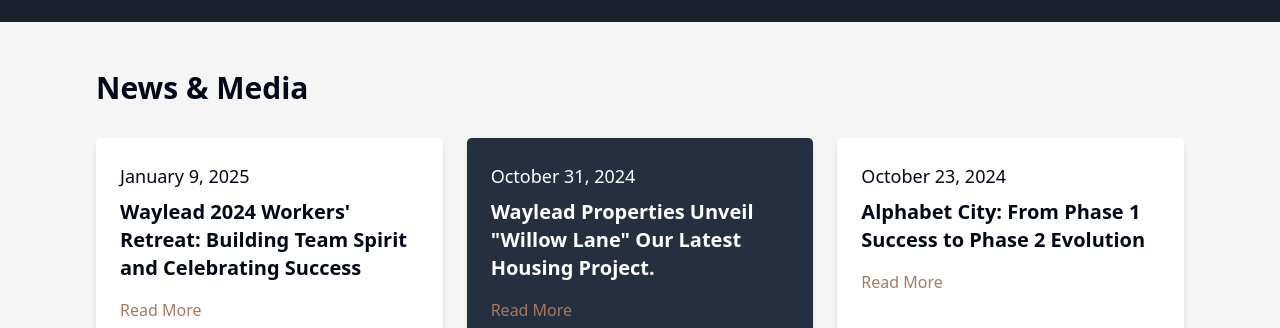
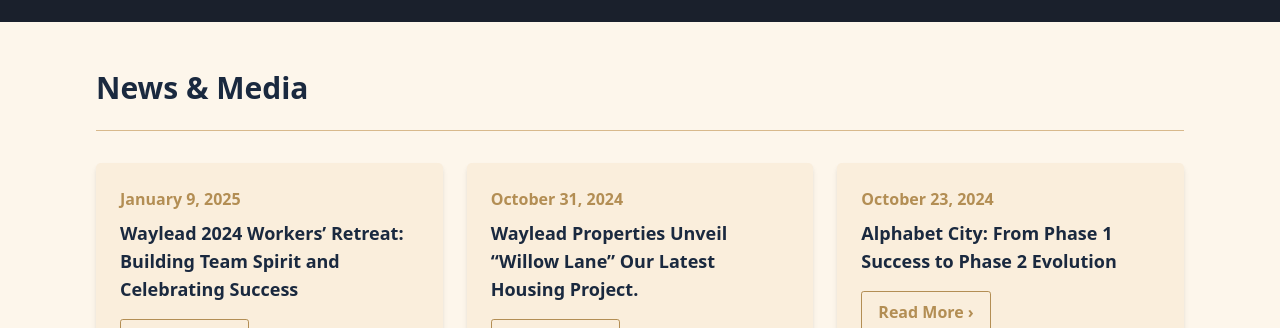
Before and after one commit to Eric-Eddie-Kabutey/standard-homes, a Next.js app: page / in a window 1280 px wide. Shown: the part 2472-2800 px from the top of the page. Built offline with nearby package versions, Linux system fonts and the light colour scheme.

Commit message:
change the color of the media&news

```diff
--- a/components/NewsAndMedia/NewsAndMedia.jsx
+++ b/components/NewsAndMedia/NewsAndMedia.jsx
@@ -1,44 +1,40 @@
 import React from 'react';
+import Link from 'next/link';
 
-const NewsAndMedia = () => {
-  const newsItems = [
+const NewsMedia = () => {
+  const news = [
     {
       date: 'January 9, 2025',
-      title: "Waylead 2024 Workers' Retreat: Building Team Spirit and Celebrating Success",
-      link: '/news/retreat', // Replace with your link
+      title: 'Waylead 2024 Workers’ Retreat: Building Team Spirit and Celebrating Success',
+      link: '#',
     },
     {
       date: 'October 31, 2024',
-      title: 'Waylead Properties Unveil "Willow Lane" Our Latest Housing Project.',
-      link: '/news/willow-lane', // Replace with your link
+      title: 'Waylead Properties Unveil “Willow Lane” Our Latest Housing Project.',
+      link: '#',
     },
     {
       date: 'October 23, 2024',
       title: 'Alphabet City: From Phase 1 Success to Phase 2 Evolution',
-      link: '/news/alphabet-city', // Replace with your link
+      link: '#',
     },
   ];
 
   return (
-    <section className="bg-[#F5F5F5] py-12 px-6 md:px-24"> {/* Light gray background */}
+    <section className="bg-[#FDF6EB] py-12 px-6 md:px-24">
       <div className="container mx-auto">
-        <h2 className="text-3xl font-bold mb-8">News & Media</h2>
-        <div className="grid grid-cols-1 md:grid-cols-3 gap-6"> {/* Grid layout */}
-          {newsItems.map((item, index) => (
-            <div
-              key={index}
-              className={`bg-white rounded-lg shadow-md p-6 ${
-                index === 1 ? 'md:bg-[#242F3F] md:text-white' : '' // Blue background for the second card
-              }`}
-            >
-              <p className="text-lg mb-2">{item.date}</p>
-              <h3 className="text-xl font-semibold mb-4">{item.title}</h3>
-              <a
-                href={item.link}
-                className="text-[#A7795D] hover:underline" // Brown link color
-              >
-                Read More
-              </a>
+        <h1 className="text-3xl font-bold text-[#1A293F] mb-6">News & Media</h1>
+        <hr className="border-t border-[#D8B98C] w-full mb-8" />
+        <div className="grid grid-cols-1 md:grid-cols-3 gap-6">
+          {news.map((item, index) => (
+            <div key={index} className="bg-[#FAEEDC] p-6 rounded-lg shadow-md">
+              <p className="text-[#B38E54] font-bold mb-2">{item.date}</p>
+              <h3 className="text-[#1A293F] text-lg font-semibold mb-4">{item.title}</h3>
+              <Link href={item.link}>
+                <button className="border border-[#B38E54] text-[#B38E54] hover:bg-[#B38E54] hover:text-white font-semibold py-2 px-4 rounded-md transition duration-300">
+                  Read More &#8250;
+                </button>
+              </Link>
             </div>
           ))}
         </div>
@@ -47,4 +43,4 @@
   );
 };
 
-export default NewsAndMedia;
+export default NewsMedia;
```
